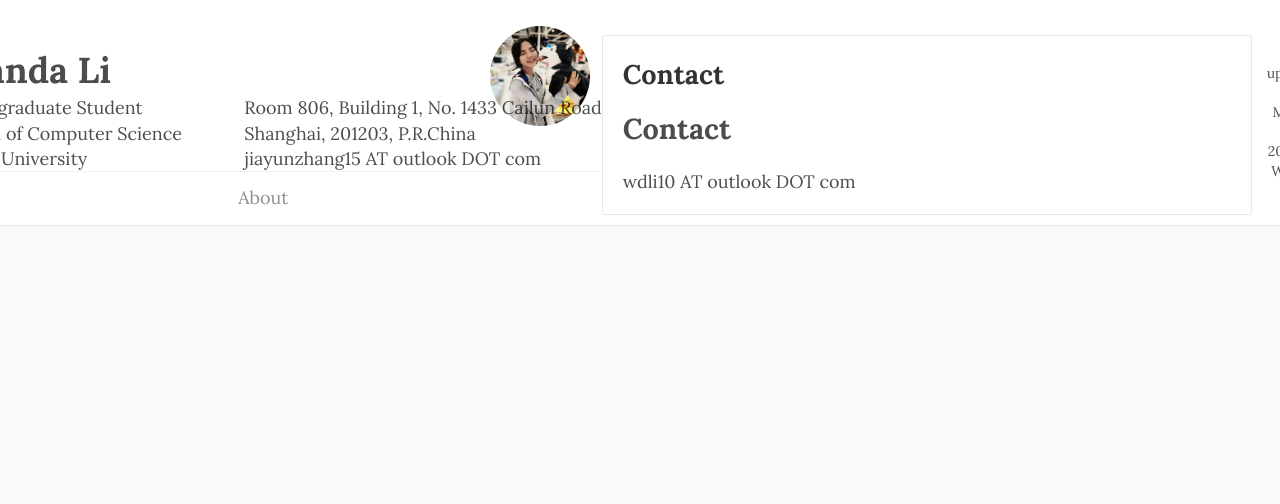
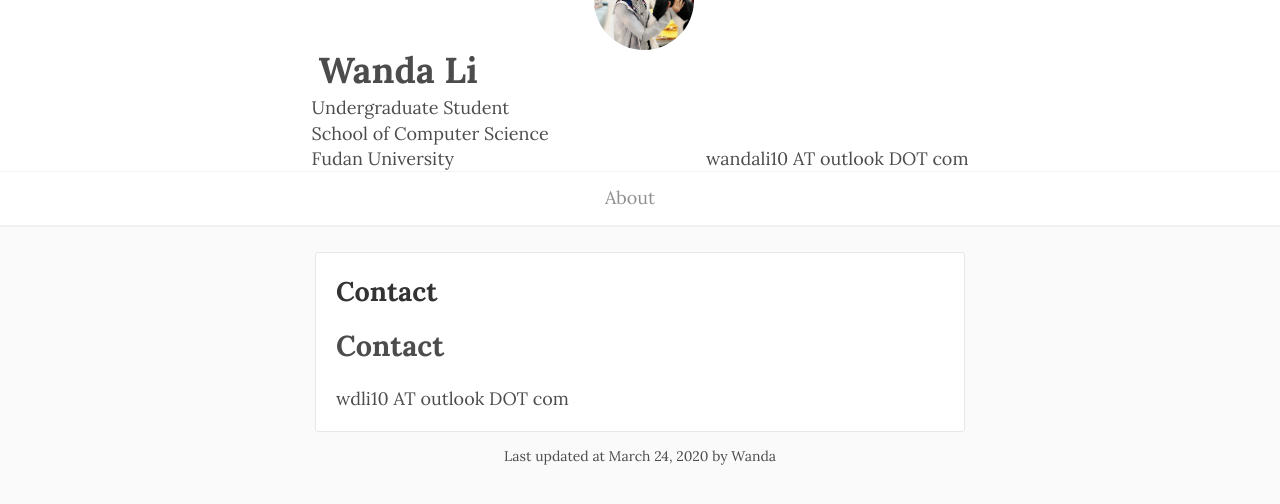
Before and after one commit to wandli/wandli.github.io, a Jekyll site: the page built from README.md, in a window 1280 px wide. Shown: the top 504 px of the page. Built offline with Jekyll 4.4.1, drawn with Linux system fonts in a browser that asks for light colours; our own code applies the rules of GitHub Pages for plain Markdown files.

Commit message:
Update header.html

```diff
--- a/_includes/header.html
+++ b/_includes/header.html
@@ -3,15 +3,15 @@
     <div id="header__info">
       <h1><a href="{{ site.baseurl }}/">{{ site.title }}</a></h1>
       <div class="text-left" style="float: left">
-					<span>Undergraduate Student</span><br/>
-					<span>School of Computer Science</span><br/>
-					<span>Fudan University</span>
-				</div>
-				<div class="text-right" style="float: right">
-					<span>Room 806, Building 1, No. 1433 Cailun Road</span><br/>
-					<span>Shanghai, 201203, P.R.China</span><br/>
-					<span>jiayunzhang15 AT outlook DOT com</span><br/>
-
+		<span>Undergraduate Student</span><br/>
+		<span>School of Computer Science</span><br/>
+		<span>Fudan University</span>
+	</div>
+	<div class="text-right" style="float: right">
+		<span> </span><br/>
+		<span> </span><br/>
+		<span>wandali10 AT outlook DOT com</span><br/>
+	</div>
       <img src="{{ site.baseurl }}/images/wanda.jpg" alt="opps! Wanda is shy">
     </div>
     <ul id="header__nav">
```
